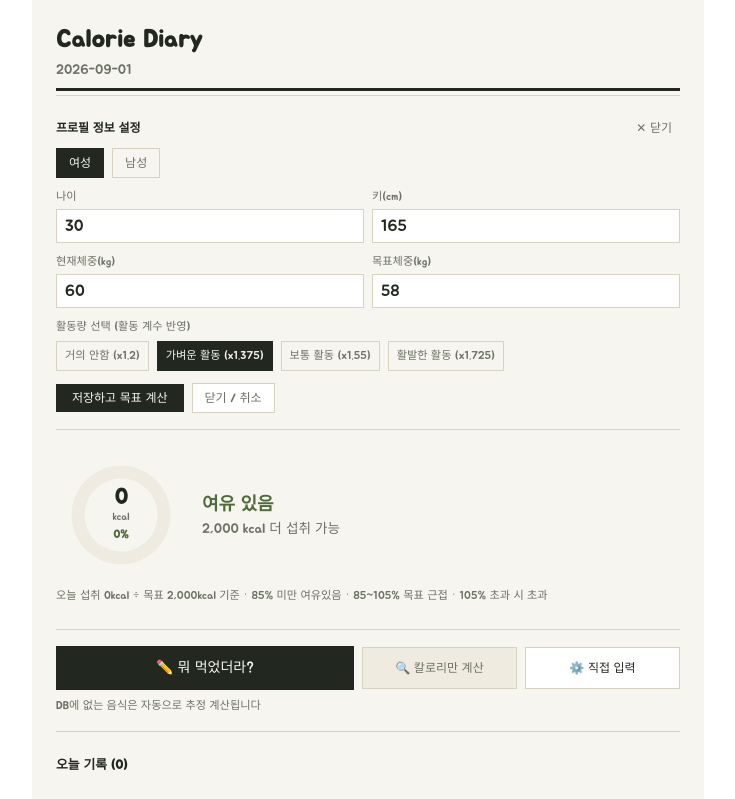
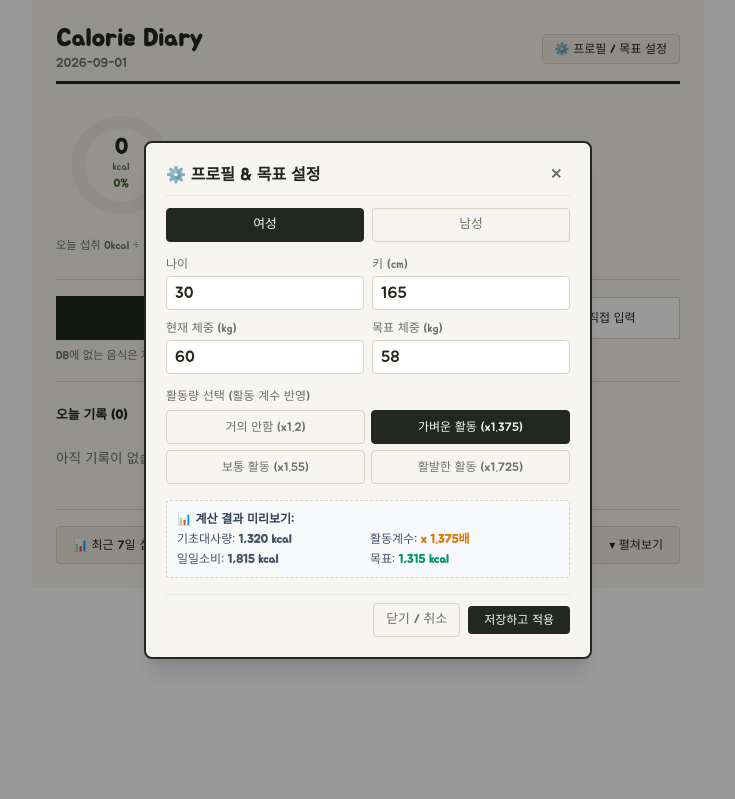
Before and after one commit to ko750125-afk/CalorieCheck, a React (Vite) app: page / in a window 1280 px wide. Shown: the top 799 px of the page, without its empty margins (272-1007 px from the left). Built offline with nearby package versions, Linux system fonts and the light colour scheme.

Commit message:
refactor: slim down main screen and move profile settings & TDEE calculation details to a settings modal

```diff
--- a/src/App.jsx
+++ b/src/App.jsx
@@ -406,6 +406,7 @@ export default function CalorieJournal() {
   const [searchLoading, setSearchLoading] = useState(false);
   const [searchSuggestions, setSearchSuggestions] = useState([]);
   const [logSuggestions, setLogSuggestions] = useState([]);
+  const [showWeekly, setShowWeekly] = useState(false);
   const [loading, setLoading] = useState(false);
   const [ready, setReady] = useState(false);
 
@@ -620,75 +621,72 @@ export default function CalorieJournal() {
       className="w-full max-w-2xl mx-auto p-4 md:p-6"
     >
       {/* Header */}
-      <div style={{ borderBottom: `3px solid ${COLOR.ink}` }} className="pb-2 mb-1">
+      <div style={{ borderBottom: `3px solid ${COLOR.ink}` }} className="pb-2 mb-4 flex items-center justify-between">
+        <div>
           <h1
             style={{
               fontFamily: "'Jua', sans-serif",
               letterSpacing: "0.02em",
             }}
-          className="text-2xl font-semibold"
+            className="text-2xl font-semibold leading-tight"
           >
             Calorie Diary
           </h1>
-        <div className="flex items-center justify-between mt-1">
-          <span style={{ color: COLOR.inkDim, fontSize: "0.85rem" }}>{todayStr()}</span>
-        </div>
-      </div>
-      <div style={{ borderBottom: `1px solid ${COLOR.line}` }} className="mb-5" />
-
-      {/* Profile & BMI card */}
-      <div style={{ borderBottom: `1px solid ${COLOR.line}` }} className="pb-4 mb-5">
-        {!showProfileForm ? (
-          <div className="text-sm">
-            {profile && goalInfo ? (
-              <div>
-                <div className="flex items-start justify-between gap-2">
-                  <div className="flex-1 min-w-0">
-                    <div className="flex flex-wrap items-baseline gap-x-3 gap-y-0.5 mb-1">
-                      <span>
-                        <span style={{ color: COLOR.inkDim }}>신체 </span>
-                        {profile.gender === "male" ? "남성" : "여성"} {profile.age}세 · {profile.height}cm · {profile.currentWeight}kg
-                      </span>
-                      <span>
-                        <span style={{ color: COLOR.inkDim }}>BMI </span>
-                        <span style={{ color: bmiCat.color, fontWeight: 600 }}>
-                          {bmi ? bmi.toFixed(1) : "-"} {bmiCat.label}
-                        </span>
-                      </span>
-                    </div>
-                    <div style={{ color: COLOR.inkDim, fontSize: "0.8rem" }}>
-                      목표 {profile.targetWeight}kg ({goalInfo.mode})
-                      {goalInfo.weeks > 0 && <> · 약 {goalInfo.weeks}주 소요 예상</>}
-                    </div>
-                  </div>
-                  <div className="text-right flex-shrink-0">
-                    <div
-                      style={{ fontFamily: "'Jua', sans-serif", fontWeight: 700 }}
-                      className="text-lg"
-                    >
-                      {goal.toLocaleString()} kcal
+          <div style={{ color: COLOR.inkDim, fontSize: "0.8rem" }}>{todayStr()}</div>
         </div>
         <button
           onClick={() => setShowProfileForm(true)}
-                      style={{ color: COLOR.inkDim, fontSize: "0.75rem" }}
-                      className="py-1"
+          style={{
+            fontFamily: "'Jua', sans-serif",
+            border: `1px solid ${COLOR.line}`,
+            background: COLOR.paperDim,
+            color: COLOR.ink,
+          }}
+          className="px-3 py-1.5 text-xs flex items-center gap-1 hover:bg-gray-200 rounded transition-colors"
         >
-                      프로필 수정 ✎
+          ⚙️ 프로필 / 목표 설정
         </button>
       </div>
+
+      {/* Profile & Settings Modal */}
+      {showProfileForm && (
+        <div
+          style={{ background: "rgba(0, 0, 0, 0.4)" }}
+          className="fixed inset-0 z-50 flex items-center justify-center p-4"
+        >
+          <div
+            style={{ background: COLOR.paper, border: `2px solid ${COLOR.ink}` }}
+            className="w-full max-w-md p-5 rounded-lg shadow-xl max-h-[90vh] overflow-y-auto text-sm"
+          >
+            <div className="flex items-center justify-between border-b pb-2 mb-3">
+              <span className="font-semibold text-base" style={{ color: COLOR.ink }}>
+                ⚙️ 프로필 & 목표 설정
+              </span>
+              <button
+                type="button"
+                onClick={() => {
+                  if (profile) setProfileDraft(profile);
+                  setShowProfileForm(false);
+                }}
+                style={{ color: COLOR.inkDim, fontSize: "0.9rem" }}
+                className="px-2 py-0.5 hover:opacity-80 font-bold"
+              >
+                ✕
+              </button>
             </div>
 
-                {/* 활동량 및 칼로리 수치 산출 내역 박스 */}
+            {/* 현재 프로필 수치 요약 */}
+            {profile && goalInfo && (
               <div
                 style={{ border: `1px solid ${COLOR.line}`, background: COLOR.paperDim }}
-                  className="p-2.5 mt-2 rounded text-xs grid grid-cols-2 md:grid-cols-4 gap-2 text-center"
+                className="p-3 mb-4 rounded text-xs grid grid-cols-2 md:grid-cols-4 gap-2 text-center"
               >
                 <div>
                   <div style={{ color: COLOR.inkDim, fontSize: "0.65rem" }}>기초대사량 (BMR)</div>
                   <div className="font-semibold">{goalInfo.bmr.toLocaleString()} kcal</div>
                 </div>
                 <div>
-                    <div style={{ color: COLOR.inkDim, fontSize: "0.65rem" }}>활동 계수 (선택)</div>
+                  <div style={{ color: COLOR.inkDim, fontSize: "0.65rem" }}>활동 계수</div>
                   <div className="font-semibold text-amber-700">x {goalInfo.activityMult}배</div>
                 </div>
                 <div>
@@ -696,45 +694,15 @@ export default function CalorieJournal() {
                   <div className="font-semibold">{goalInfo.tdee.toLocaleString()} kcal</div>
                 </div>
                 <div>
-                    <div style={{ color: COLOR.inkDim, fontSize: "0.65rem" }}>최종 목표 칼로리</div>
+                  <div style={{ color: COLOR.inkDim, fontSize: "0.65rem" }}>목표 칼로리</div>
                   <div className="font-semibold text-emerald-700">
-                      {goalInfo.goalCal.toLocaleString()} kcal ({goalInfo.adjustment >= 0 ? `+${goalInfo.adjustment}` : goalInfo.adjustment})
+                    {goalInfo.goalCal.toLocaleString()} kcal
                   </div>
                 </div>
               </div>
-              </div>
-            ) : (
-              <div className="flex items-center justify-between">
-                <span style={{ color: COLOR.inkDim }}>
-                  프로필을 입력하면 BMR 및 활동량에 따른 목표 칼로리가 자동 계산됩니다
-                </span>
-                <button
-                  onClick={() => setShowProfileForm(true)}
-                  style={{ color: COLOR.inkDim, fontSize: "0.75rem" }}
-                  className="py-1.5 px-2 border"
-                >
-                  프로필 입력하기 ✎
-                </button>
-              </div>
             )}
-          </div>
-        ) : (
-          <div className="text-sm">
-            <div className="flex items-center justify-between mb-2">
-              <span className="font-semibold text-xs" style={{ color: COLOR.ink }}>프로필 정보 설정</span>
-              <button
-                type="button"
-                onClick={() => {
-                  if (profile) setProfileDraft(profile);
-                  setShowProfileForm(false);
-                }}
-                style={{ color: COLOR.inkDim, fontSize: "0.75rem" }}
-                className="px-2 py-0.5 hover:opacity-80"
-              >
-                ✕ 닫기
-              </button>
-            </div>
-            <div className="flex gap-2 mb-2">
+
+            <div className="flex gap-2 mb-3">
               {[
                 { value: "female", label: "여성" },
                 { value: "male", label: "남성" },
@@ -744,29 +712,29 @@ export default function CalorieJournal() {
                   onClick={() => setProfileDraft({ ...profileDraft, gender: g.value })}
                   style={{
                     fontFamily: "'Jua', sans-serif",
-                    fontSize: "0.75rem",
+                    fontSize: "0.8rem",
                     border: `1px solid ${
                       profileDraft.gender === g.value ? COLOR.ink : COLOR.line
                     }`,
                     background: profileDraft.gender === g.value ? COLOR.ink : "transparent",
                     color: profileDraft.gender === g.value ? COLOR.paper : COLOR.inkDim,
                   }}
-                  className="px-3 py-1"
+                  className="flex-1 py-1.5 rounded"
                 >
                   {g.label}
                 </button>
               ))}
             </div>
 
-            <div className="grid grid-cols-2 gap-2 mb-2">
+            <div className="grid grid-cols-2 gap-2 mb-3">
               {[
                 { key: "age", label: "나이" },
-                { key: "height", label: "키(cm)" },
-                { key: "currentWeight", label: "현재체중(kg)" },
-                { key: "targetWeight", label: "목표체중(kg)" },
+                { key: "height", label: "키 (cm)" },
+                { key: "currentWeight", label: "현재 체중 (kg)" },
+                { key: "targetWeight", label: "목표 체중 (kg)" },
               ].map((f) => (
                 <label key={f.key} className="block">
-                  <span style={{ color: COLOR.inkDim, fontSize: "0.7rem" }}>{f.label}</span>
+                  <span style={{ color: COLOR.inkDim, fontSize: "0.75rem" }}>{f.label}</span>
                   <input
                     type="number"
                     value={profileDraft[f.key]}
@@ -774,46 +742,55 @@ export default function CalorieJournal() {
                       setProfileDraft({ ...profileDraft, [f.key]: e.target.value })
                     }
                     style={{ border: `1px solid ${COLOR.line}`, background: "white", fontSize: "16px" }}
-                    className="w-full px-2 py-1.5 mt-0.5"
+                    className="w-full px-2 py-1.5 mt-0.5 rounded"
                   />
                 </label>
               ))}
             </div>
 
-            <span style={{ color: COLOR.inkDim, fontSize: "0.7rem" }}>활동량 선택 (활동 계수 반영)</span>
-            <div className="flex flex-wrap gap-2 mt-1 mb-3">
+            <span style={{ color: COLOR.inkDim, fontSize: "0.75rem" }}>활동량 선택 (활동 계수 반영)</span>
+            <div className="grid grid-cols-2 gap-1.5 mt-1 mb-4">
               {ACTIVITY_LEVELS.map((a) => (
                 <button
                   key={a.value}
                   onClick={() => setProfileDraft({ ...profileDraft, activity: a.value })}
                   style={{
                     fontFamily: "'Jua', sans-serif",
-                    fontSize: "0.7rem",
+                    fontSize: "0.75rem",
                     border: `1px solid ${
                       profileDraft.activity === a.value ? COLOR.ink : COLOR.line
                     }`,
                     background: profileDraft.activity === a.value ? COLOR.ink : "transparent",
                     color: profileDraft.activity === a.value ? COLOR.paper : COLOR.inkDim,
                   }}
-                  className="px-2 py-1"
+                  className="px-2 py-1.5 text-center rounded"
                 >
                   {a.label}
                 </button>
               ))}
             </div>
 
-            <div className="flex items-center gap-2">
-              <button
-                onClick={saveProfile}
-                style={{
-                  fontFamily: "'Jua', sans-serif",
-                  background: COLOR.ink,
-                  color: COLOR.paper,
-                }}
-                className="px-4 py-1.5 text-xs"
+            {/* 실시간 계산 미리보기 박스 */}
+            {(() => {
+              const draftCalc = calcGoalCalories(profileDraft);
+              if (!draftCalc) return null;
+              return (
+                <div
+                  style={{ border: `1px dashed ${COLOR.line}`, background: "#F8F9FA" }}
+                  className="p-2.5 mb-4 text-xs rounded"
                 >
-                저장하고 목표 계산
-              </button>
+                  <div className="font-semibold mb-1 text-slate-700">📊 계산 결과 미리보기:</div>
+                  <div className="grid grid-cols-2 gap-1 text-slate-600">
+                    <div>기초대사량: <b>{draftCalc.bmr.toLocaleString()} kcal</b></div>
+                    <div>활동계수: <b className="text-amber-600">x {draftCalc.activityMult}배</b></div>
+                    <div>일일소비: <b>{draftCalc.tdee.toLocaleString()} kcal</b></div>
+                    <div>목표: <b className="text-emerald-600">{draftCalc.goalCal.toLocaleString()} kcal</b></div>
+                  </div>
+                </div>
+              );
+            })()}
+
+            <div className="flex items-center justify-end gap-2 pt-2 border-t">
               <button
                 type="button"
                 onClick={() => {
@@ -822,19 +799,31 @@ export default function CalorieJournal() {
                 }}
                 style={{
                   color: COLOR.inkDim,
-                  fontSize: "0.75rem",
+                  fontSize: "0.8rem",
                   border: `1px solid ${COLOR.line}`,
-                  background: "white",
                 }}
-                className="px-3 py-1.5 text-xs hover:bg-gray-50"
+                className="px-3 py-1.5 rounded hover:bg-gray-100"
               >
                 닫기 / 취소
               </button>
+              <button
+                onClick={() => {
+                  saveProfile();
+                  setShowProfileForm(false);
+                }}
+                style={{
+                  fontFamily: "'Jua', sans-serif",
+                  background: COLOR.ink,
+                  color: COLOR.paper,
+                }}
+                className="px-4 py-1.5 text-xs rounded font-medium"
+              >
+                저장하고 적용
+              </button>
+            </div>
           </div>
         </div>
       )}
-      </div>
-
       {/* Hero gauge */}
       <div className="flex items-center gap-4 mb-2">
         <div style={{ width: 130, height: 130, position: "relative", flexShrink: 0 }}>
@@ -1312,7 +1301,24 @@ export default function CalorieJournal() {
         )}
       </div>
 
-      {/* Weekly chart */}
+      {/* Weekly chart (Collapsible Accordion) */}
+      <div style={{ borderTop: `1px solid ${COLOR.line}` }} className="pt-4 mt-6">
+        <button
+          onClick={() => setShowWeekly(!showWeekly)}
+          style={{
+            fontFamily: "'Jua', sans-serif",
+            background: COLOR.paperDim,
+            border: `1px solid ${COLOR.line}`,
+            color: COLOR.ink,
+          }}
+          className="w-full py-2.5 px-4 text-xs font-medium flex items-center justify-between rounded hover:bg-gray-200 transition-colors"
+        >
+          <span>📊 최근 7일 섭취 추이 그래프</span>
+          <span>{showWeekly ? "▴ 접기" : "▾ 펼쳐보기"}</span>
+        </button>
+
+        {showWeekly && (
+          <div className="mt-3 p-3 border rounded bg-white">
             {(() => {
               const maxCalorieInWeekly = Math.max(...weekly.map((d) => d.calories || 0), 0);
               const yMax = Math.ceil(Math.max(maxCalorieInWeekly, goal || 2000) * 1.15);
@@ -1399,5 +1405,8 @@ export default function CalorieJournal() {
               );
             })()}
           </div>
+        )}
+      </div>
+    </div>
   );
 }
```
Also changed, not shown: calorie-check.jsx (+105 -115 lines). Lines whose indentation alone changed are shown as unchanged.
